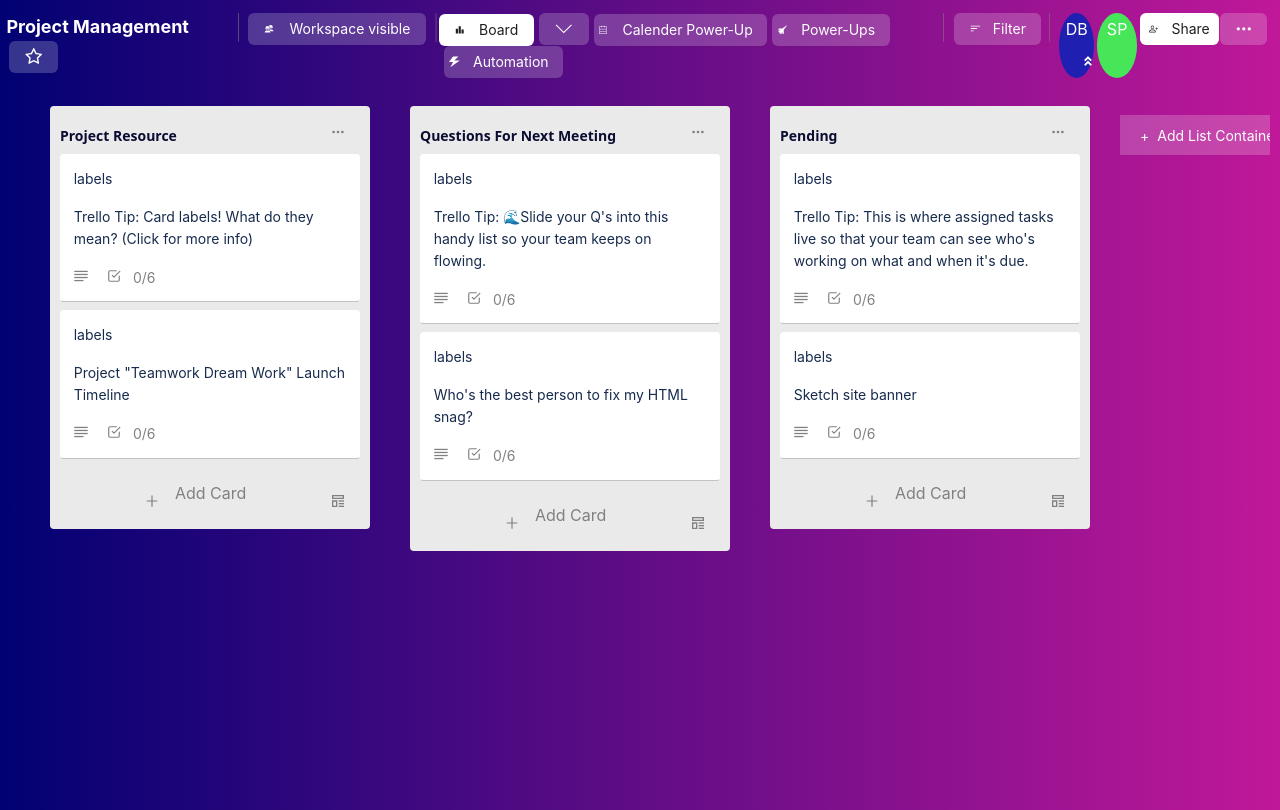
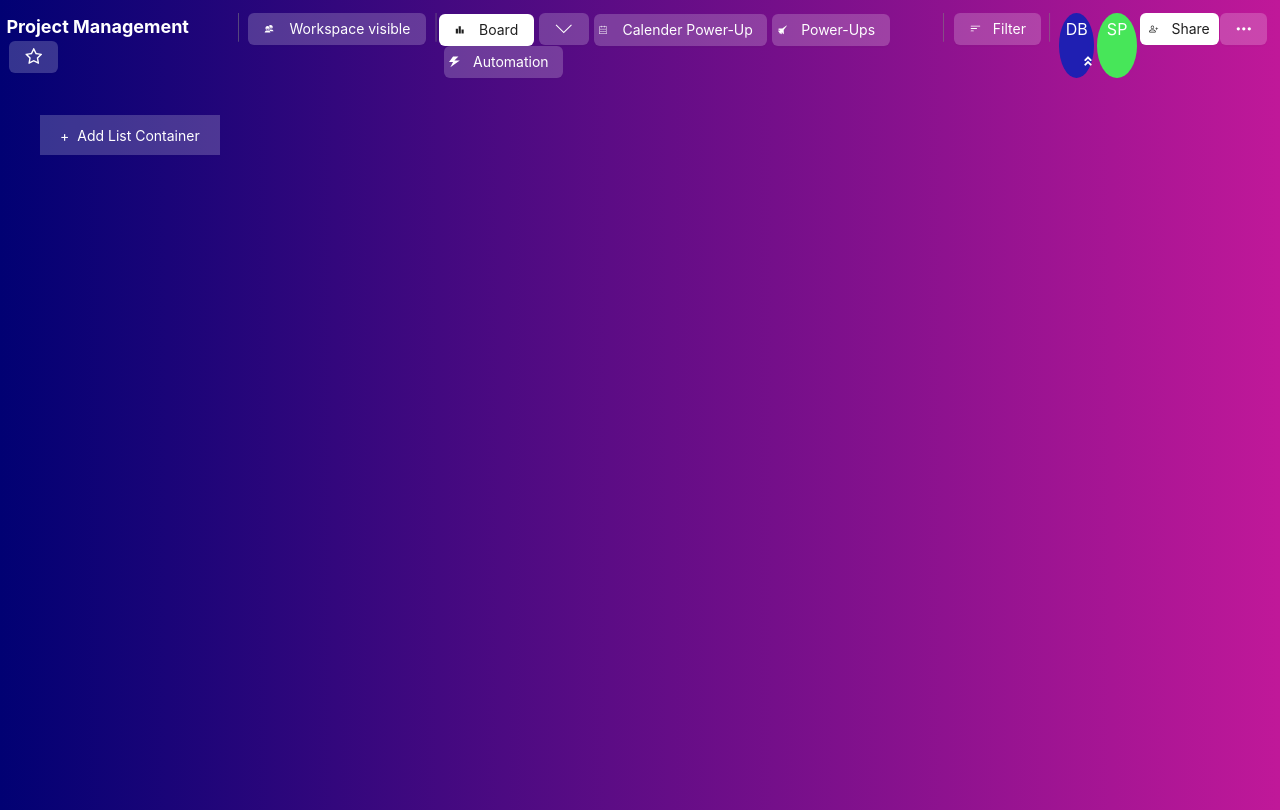
Before and after one commit to dileepbhupathi/Trello-Main-Board-web-app, a React (Create React App) app: page / in a window 1280 px wide. Built offline with nearby package versions, Linux system fonts and the light colour scheme.

Commit message:
added indexed DB

```diff
--- a/src/Constants/dummyListData.js
+++ b/src/Constants/dummyListData.js
@@ -13,23 +13,23 @@
     name: "Project Resource",
     task: [
       { id: uuidv4(), content: "Trello Tip: Card labels! What do they mean? (Click for more info)" },
-      { id: uuidv4(), content: 'Project "Teamwork Dream Work" Launch Timeline' },
+      // { id: uuidv4(), content: 'Project "Teamwork Dream Work" Launch Timeline' },
     ],
   },
-  [uuidv4()]:{
+  // [uuidv4()]:{
 
-    name: "Questions For Next Meeting",
-    task: [
-      { id: uuidv4(), content: "Trello Tip: 🌊Slide your Q's into this handy list so your team keeps on flowing." },
-      { id: uuidv4(), content: "Who's the best person to fix my HTML snag?" },
-    ],
-  },
-  [uuidv4()]:{
+  //   name: "Questions For Next Meeting",
+  //   task: [
+  //     { id: uuidv4(), content: "Trello Tip: 🌊Slide your Q's into this handy list so your team keeps on flowing." },
+  //     { id: uuidv4(), content: "Who's the best person to fix my HTML snag?" },
+  //   ],
+  // },
+  // [uuidv4()]:{
 
-    name: "Pending",
-    task: [
-      { id: uuidv4(), content: "Trello Tip: This is where assigned tasks live so that your team can see who's working on what and when it's due." },
-      { id: uuidv4(), content: "Sketch site banner" },
-    ],
-  },
+  //   name: "Pending",
+  //   task: [
+  //     { id: uuidv4(), content: "Trello Tip: This is where assigned tasks live so that your team can see who's working on what and when it's due." },
+  //     { id: uuidv4(), content: "Sketch site banner" },
+  //   ],
+  // },
 };
--- a/src/components/ProjBoardCardsContainer/projBoardCardsContainer.js
+++ b/src/components/ProjBoardCardsContainer/projBoardCardsContainer.js
@@ -119,9 +119,7 @@
 
   return (
     <>
-      <li>
-
-        {eachBoardItem.task.map((item, i) => (
+        {eachBoardItem.task.map((item,i) => (
           <Draggable key={item.id} draggableId={item.id} index={i}>
             {(provided, snapshot) => {
               return (
@@ -140,6 +138,7 @@
                       borderRadius: "0.25em",
                       ...provided.draggableProps.style,
                     }}
+                    key = {item.id}
                   >
                     <div className="card-label-edit-container">
                       <div className="card-label-container">labels</div>
@@ -254,7 +253,6 @@
             </Popover>
           </div>
         )}
-      </li>
     </>
   );
 };
--- a/src/components/ProjBoardCardsContainer/projBoardCardsContainer.scss
+++ b/src/components/ProjBoardCardsContainer/projBoardCardsContainer.scss
@@ -4,6 +4,7 @@
   border-radius: 0.25em;
   width: 300px;
   list-style-type: none;
+  margin-right: 1%;
 }
 .project-title {
   font-family: "system-ui";
--- a/src/components/ProjBoardContainer/projBoardContainer.scss
+++ b/src/components/ProjBoardContainer/projBoardContainer.scss
@@ -5,7 +5,7 @@
     color: white;
     padding: 0px 10px;
     box-sizing: border-box;
-    overflow-x: scroll;
+    overflow: scroll;
 }
 .project-heading{
     color: #ffff;
@@ -18,11 +18,12 @@
 .boards-alignment{
     display: flex;
     width: 100%;
-    overflow-x: scroll;
 }
 
 .list-item {
     width: 100%;
+    display: flex;
+    // margin-right: 5%;
 }
 
 .cancel-icon{
--- a/src/components/ProjBoardContainer/projBoardCotainer.js
+++ b/src/components/ProjBoardContainer/projBoardCotainer.js
@@ -1,7 +1,7 @@
-import React, { useState } from "react";
+import React, {  useState } from "react";
 import "./projBoardContainer.scss";
 import { Button, Popover } from "antd";
-import { dummyListData } from "../../Constants/dummyListData";
+// import { dummyListData } from "../../Constants/dummyListData";
 import { X } from "react-feather";
 import { ProjBoardCardsContainer } from "../ProjBoardCardsContainer/projBoardCardsContainer";
 import { DragDropContext, Droppable } from "react-beautiful-dnd";
@@ -13,18 +13,136 @@
 } from "../../Constants/MenuData/MenuData";
 
 export const ProjBoardContainer = () => {
-  const [columns, setcolumns] = useState(dummyListData);
+
+
+  const [columns, setcolumns] = useState([]);
 
   const [showAddBoard, setShowAddBoard] = useState(false);
+
   const [boardTitle, setBoardTitle] = useState();
+
 
   function sumbission(e) {
     e.preventDefault();
-    if (boardTitle !== undefined) {
-      dummyListData[uuidv4()] = { name: boardTitle, task: [] };
+
+    setShowAddBoard(false);
+
+    const request = indexedDB.open("InitialData", 2);
+
+    // request.onerror = (event) => {
+    //   console.log(`database error: ${event.target.errorCode}`);
+    // };
+    // request.onsuccess = () => {
+    //   console.log("success");
+    // };
+
+    // -------------------
+
+    //  create the Contacts object store and indexes
+
+    function insertContact(db, lists) {
+      // create a new transaction
+      const txn = db.transaction(["lists"], "readwrite"); // get the Contacts object store
+      const store = txn.objectStore("lists"); //
+      let query = store.add(lists); // handle success case
+
+      query.onsuccess = function (event) {
+        console.log(event);
+      }; // handle the error case
+
+      // query.onerror = function () {
+      //   // console.log(event.target.errorCode);
+      // }; // close the database once the // transaction completes
+
+      txn.oncomplete = function () {
+        db.close();
+      };
     }
 
-    setShowAddBoard(false);
+    request.onupgradeneeded = () => {
+
+      let db = request.result;
+
+      // console.log("db", db); // create the Contacts object store // with auto-increment id
+
+      let store = db.createObjectStore("lists", {
+        keyPath: "index",
+        autoIncrement: true,
+      }); // create an index on the email property
+
+      let index = store.createIndex("Name", "Name", {keyPath:'name',
+        unique: true,
+      });
+      //    let taskindex = store.createIndex('task', 'task', {
+      //     unique: true
+      // });
+      console.log("index", index);
+      //  console.log("index",taskindex);
+    };
+
+    request.onsuccess = () => {
+
+      const db = request.result;
+
+
+      insertContact(db, {
+        uniqueId: uuidv4(),
+        Name: boardTitle,
+        task: [
+          // { id: uuidv4(), content: "Weekly Updates" },
+          // { id: uuidv4(), content: "Tasks Done" },
+        ],
+      });
+
+
+      let items = db.transaction(["lists"], "readwrite").objectStore("lists").getAll()
+
+      items.onsuccess = function (event) {
+
+        const indexedDBData = event.target.result;
+
+        setcolumns(indexedDBData);
+
+        // if (boardTitle !== undefined) {
+        //   indexedDBData[uuidv4()] = { name: boardTitle, task: [] };
+        // }
+      };
+
+      // console.log("items are : ", items);
+      // insertContact(db, {
+      //   uniqueId: uuidv4(),
+      //   Name: "Pending",
+      //   task: [
+      //     { id: uuidv4(), content: "Legal review" },
+      //     { id: uuidv4(), content: "Social media assets" },
+      //   ],
+      // });
+      // insertContact(db, {
+      //   uniqueId: uuidv4(),
+      //   Name: "Todo",
+      //   task: [
+      //     { id: uuidv4(), content: "Edit email drafts" },
+      //     { id: uuidv4(), content: "Sketch site banner" },
+      //   ],
+      // });
+      // insertContact(db, {
+      //   uniqueId: uuidv4(),
+      //   Name: "Blocked",
+      //   task: [
+      //     { id: uuidv4(), content: "Freelancer contracts" },
+      //     { id: uuidv4(), content: "Budget approval" },
+      //   ],
+      // });
+      // insertContact(db, {
+      //   uniqueId: uuidv4(),
+      //   Name: "Done",
+      //   task: [
+      //     { id: uuidv4(), content: "Submite Q1 report" },
+      //     { id: uuidv4(), content: "Campaign Proposal" },
+      //   ],
+      // });
+    };
+
   }
 
   // function addNewListToBoard() {
@@ -72,96 +190,6 @@
 
   //indexeDB code....................//
 
-  const request = indexedDB.open("InitialData", 3);
-  request.onerror = (event) => {
-    console.log(`database error: ${event.target.errorCode}`);
-  };
-  request.onsuccess = () => {
-    console.log("success");
-  };
-
-  //  create the Contacts object store and indexes
-  request.onupgradeneeded = () => {
-    let db = request.result;
-    console.log("db", db); // create the Contacts object store // with auto-increment id
-
-    let store = db.createObjectStore("lists", {
-      keyPath: "index",
-      autoIncrement: true,
-    }); // create an index on the email property
-
-    let index = store.createIndex("Name", "Name", {
-      unique: true,
-    });
-    //    let taskindex = store.createIndex('task', 'task', {
-    //     unique: true
-    // });
-    console.log("index", index);
-    //  console.log("index",taskindex);
-  };
-
-  function insertContact(db, lists) {
-    // create a new transaction
-    const txn = db.transaction(["lists"], "readwrite"); // get the Contacts object store
-    const store = txn.objectStore("lists"); //
-    let query = store.add(lists); // handle success case
-
-    query.onsuccess = function (event) {
-      console.log(event);
-    }; // handle the error case
-
-    query.onerror = function () {
-      // console.log(event.target.errorCode);
-    }; // close the database once the // transaction completes
-
-    txn.oncomplete = function () {
-      db.close();
-    };
-  }
-  request.onsuccess = () => {
-    const db = request.result;
-    insertContact(db, {
-      uniqueId: uuidv4(),
-      Name: "Project Resources",
-      task: [
-        { id: uuidv4(), content: "Weekly Updates" },
-        { id: uuidv4(), content: "Tasks Done" },
-      ],
-    });
-    insertContact(db, {
-      uniqueId: uuidv4(),
-      Name: "Pending",
-      task: [
-        { id: uuidv4(), content: "Legal review" },
-        { id: uuidv4(), content: "Social media assets" },
-      ],
-    });
-    insertContact(db, {
-      uniqueId: uuidv4(),
-      Name: "Todo",
-      task: [
-        { id: uuidv4(), content: "Edit email drafts" },
-        { id: uuidv4(), content: "Sketch site banner" },
-      ],
-    });
-    insertContact(db, {
-      uniqueId: uuidv4(),
-      Name: "Blocked",
-      task: [
-        { id: uuidv4(), content: "Freelancer contracts" },
-        { id: uuidv4(), content: "Budget approval" },
-      ],
-    });
-    insertContact(db, {
-      uniqueId: uuidv4(),
-      Name: "Done",
-      task: [
-        { id: uuidv4(), content: "Submite Q1 report" },
-        { id: uuidv4(), content: "Campaign Proposal" },
-      ],
-    });
-  };
-
   const listItemMenuPopOver = (
     <div className="list-item-menu-popover-container">
       <hr />
@@ -183,15 +211,16 @@
     </div>
   );
 
+
   return (
     <div className="entire-board-bg">
       <DragDropContext
         onDragEnd={(result) => onDragEnd(result, columns, setcolumns)}
       >
         <div className="boards-alignment">
-          {Object.entries(columns).map(([columnId, column], index) => (
+          {Object.entries(columns).map(([columnId, column]) => (
             <Droppable droppableId={columnId} key={columnId}>
-              {(provided, snapshot) => {
+              {(provided) => {
                 return (
                   <div
                     {...provided.droppableProps}
@@ -204,9 +233,10 @@
                     // }}
                   >
                     <ul className="list-item">
-                      <li className="each-board-list-bg">
+                        <li className="each-board-list-bg" key={column.uniqueId}>
+
                           <div className="board-item-header">
-                          <h1 className="project-title">{column.name}</h1>
+                            <h1 className="project-title">{column.Name}</h1>
                             <Popover
                               content={listItemMenuPopOver}
                               title="List actions"
```
Lines whose indentation alone changed are shown as unchanged.
